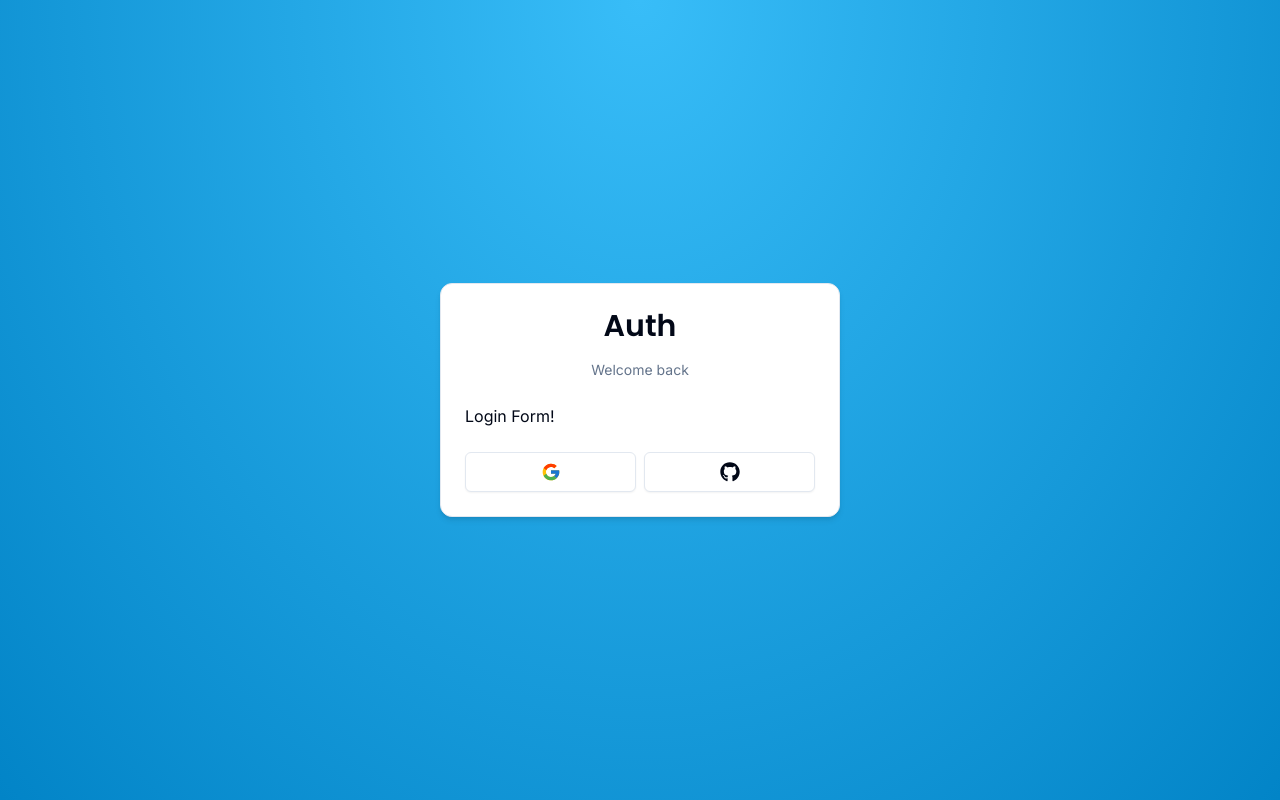
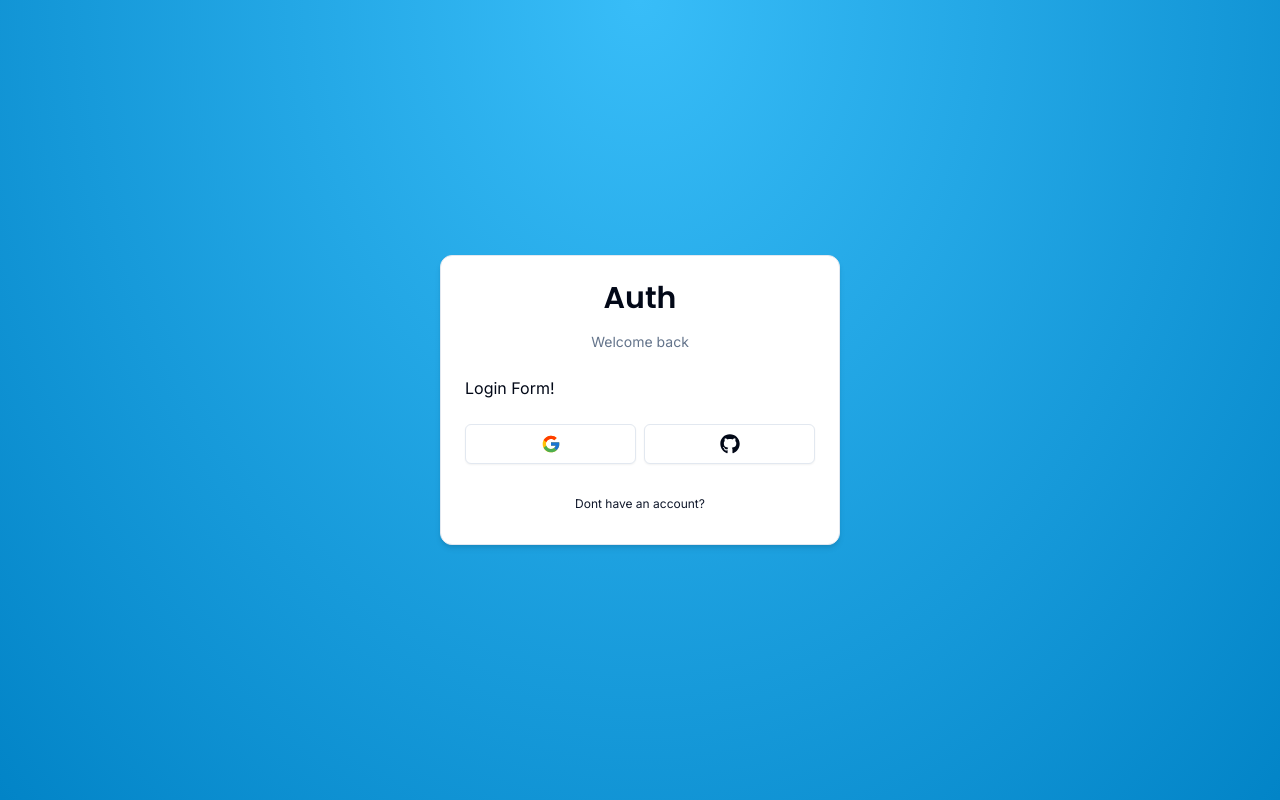
Before and after one commit to victoralfred/issues-tracker, a Next.js app: page /auth/login in a window 1280 px wide. Built offline with nearby package versions, Linux system fonts and the light colour scheme.

Commit message:
Created the Back button

```diff
--- /dev/null
+++ b/components/auth/back-button.tsx
@@ -0,0 +1,19 @@
+"use client"
+
+import { Button } from "@/components/ui/button";
+import Link from "next/link";
+
+interface BackButtonProps{
+    label: string;
+    href: string
+}
+export const BackButton =({label, href}:BackButtonProps)=>{
+    return(
+        <Button variant={"link"}
+            className="font-normal w-full"
+            size={"sm"}
+            asChild>
+            <Link href={href}>{label}</Link>
+        </Button>
+    )
+}
--- a/components/auth/card-wrapper.tsx
+++ b/components/auth/card-wrapper.tsx
@@ -2,7 +2,7 @@
 import { Card, CardContent, CardFooter,CardHeader } from '@/components/ui/card'
 import { HeaderComponent } from '@/components/auth/header';
 import { SocialComponent } from '@/components/auth/social-login';
-
+import { BackButton } from '@/components/auth/back-button';
 interface CardWrapperProps{
     children: React.ReactNode;
     headerLabel: string;
@@ -25,7 +25,13 @@ export const CardWraper =({children,headerLabel, backButtonLabel, backButtonHref
             <CardFooter>
                 <SocialComponent/>
             </CardFooter>
-         )}
+           )}
+       <CardFooter>
+         <BackButton
+            label={backButtonLabel}
+            href={backButtonHref}
+             />
+       </CardFooter>
     </Card>)
 
 };
--- a/components/auth/login-form.tsx
+++ b/components/auth/login-form.tsx
@@ -5,9 +5,9 @@ import { CardWraper } from '@/components/auth/card-wrapper'
 export const LoginForm = () => {
   return (
      <CardWraper
-     headerLabel='Welcome back'
-     backButtonLabel='Dont have an account?'
-     backButtonHref='"/auth/register'
+     headerLabel="Welcome back"
+     backButtonLabel="Dont have an account?"
+     backButtonHref="/auth/register"
      showSocial>
         Login Form!
      </CardWraper>
```
